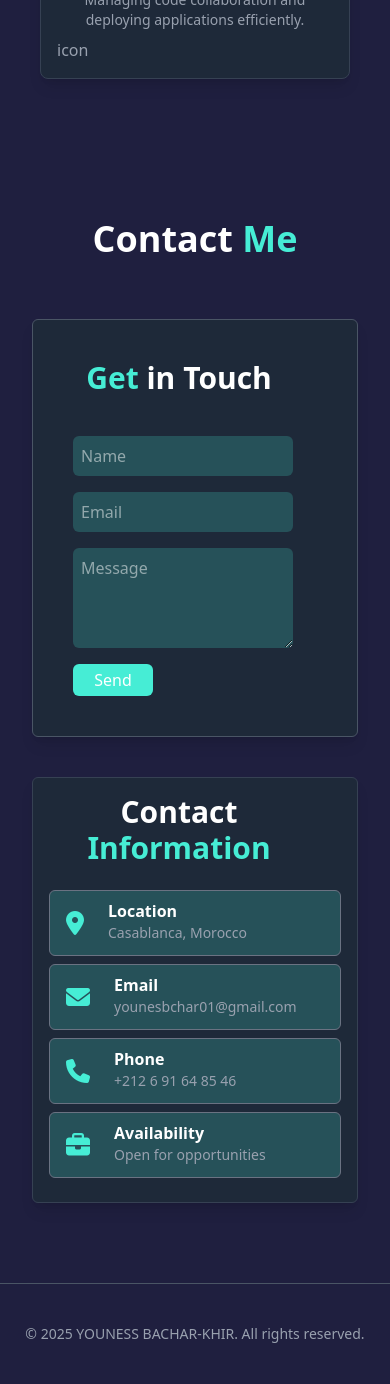
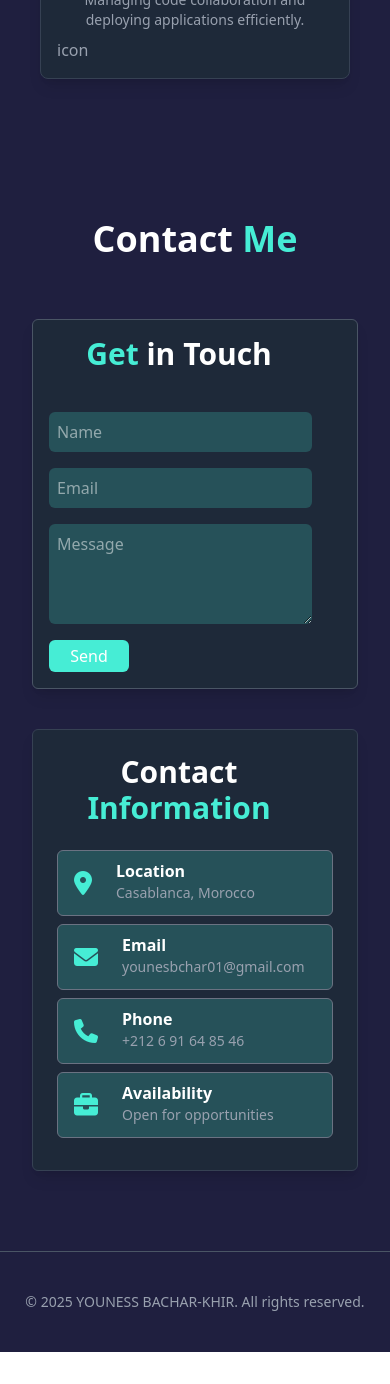
Before and after one commit to younessbachar/react-vite-portfolio, a React (Vite) app: page / in a window 390 px wide. Shown: the part 5131-6515 px from the top of the page. After the commit the page ends 6483 px from the top, so only its background shows below. Built offline with nearby package versions, Linux system fonts and the light colour scheme.

Commit message:
small edite

```diff
--- a/src/components/ContentComponent/SubContentComponent/ContactMe.jsx
+++ b/src/components/ContentComponent/SubContentComponent/ContactMe.jsx
@@ -42,7 +42,7 @@ export const ContactMe = () => {
          transition={{ duration: 1 }}
          viewport={{ once: false , amount: 0.2 }}
 
-         className="space-x-8 bg-gray-800  border-1 border-gray-600 rounded-md p-10 shadow-lg ">
+         className="space-x-8 bg-gray-800 border-1 border-gray-600 rounded-md p-4 md:p-10 shadow-lg ">
           <h1 className="text-3xl font-bold text-white text-center mb-10"><span className="text-teal-300">Get</span> in Touch</h1>
           <form className="flex flex-col space-y-4" action="">
             <input
@@ -74,7 +74,7 @@ export const ContactMe = () => {
          whileInView={{ opacity: 1, translateX: 0 }}
          transition={{ duration: 1 }}
          viewport={{ once: false , amount: 0.2 }}
-          className="space-x-8 bg-gray-800 border-gray-700 border-1 rounded-md p-4 md:p-10 shadow-lg">
+          className="space-x-8 bg-gray-800 border-gray-700 border-1 rounded-md p-6 md:p-10 shadow-lg">
           <h1 className="text-3xl font-bold text-white text-center mb-6">
             Contact <span className="text-teal-300">Information</span>
           </h1>
```
